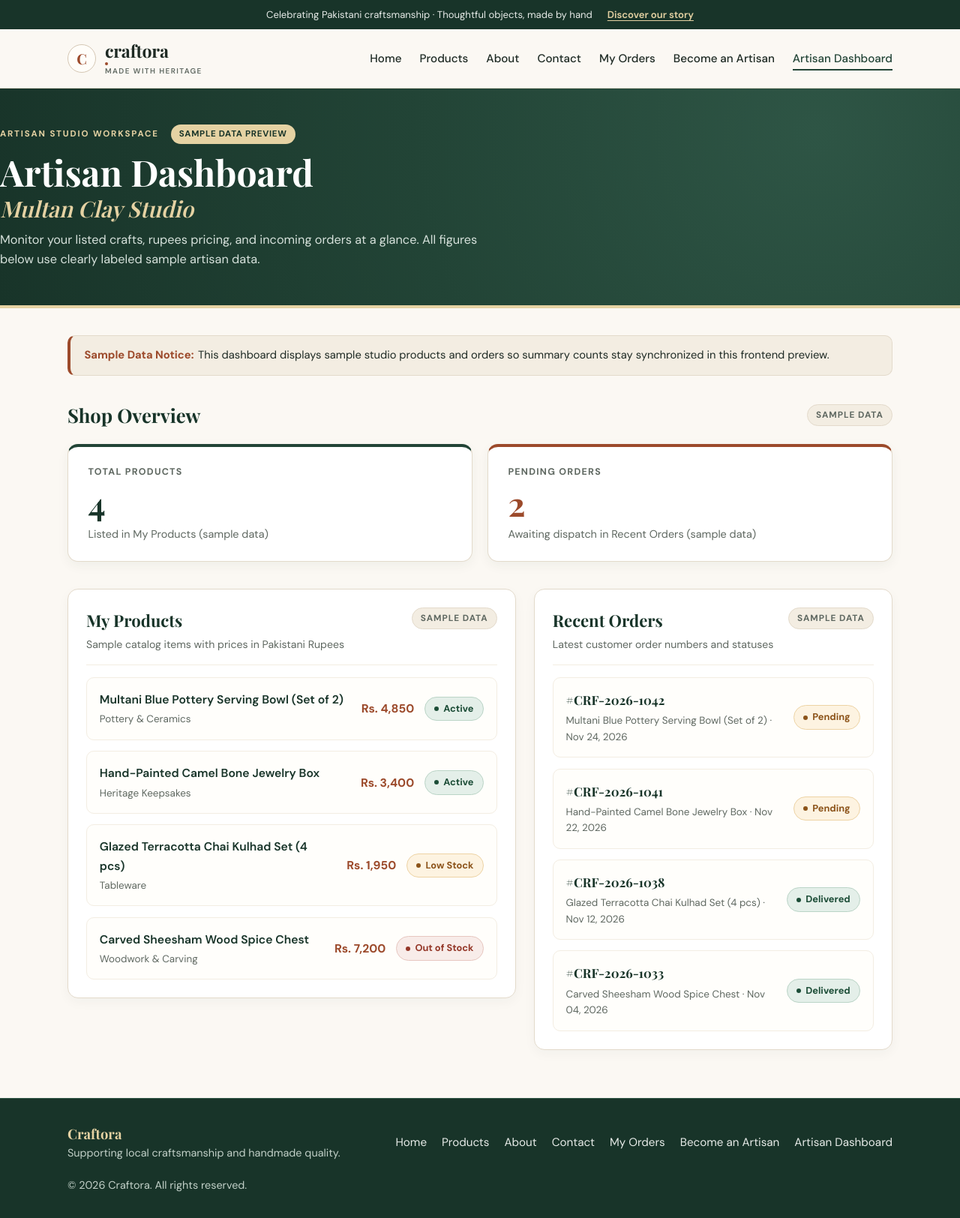
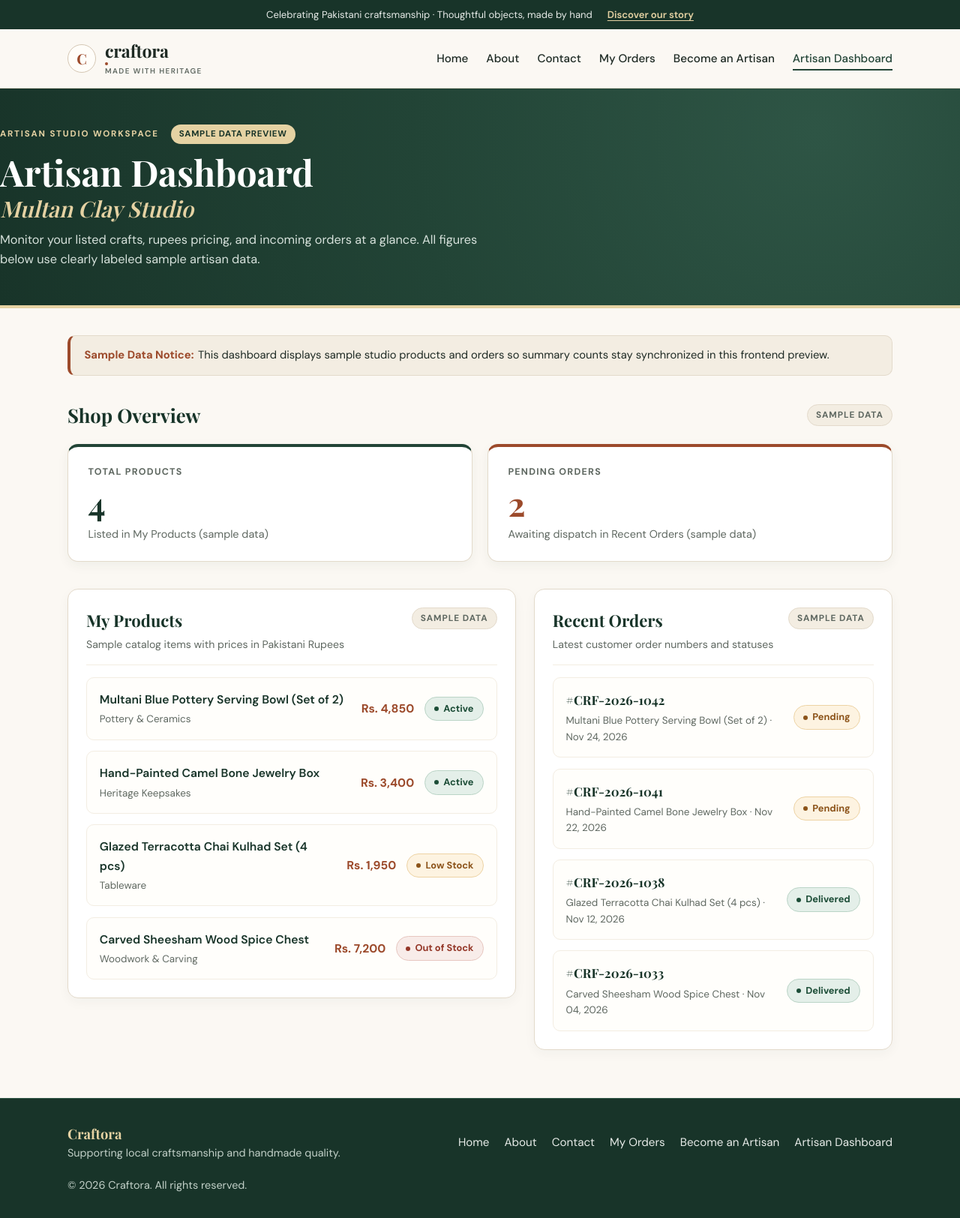
Before and after one commit to MalikSulemanAfzal/SE-B_Group04_Craftora, a plain HTML site: page pages/artisan-dashboard.html in a window 1280 px wide. Shown: the whole page at 75% size. Drawn offline with nearby package versions, Linux system fonts and the light colour scheme; a web font is replaced by a local one.

Commit message:
Remove duplicate dashboard Products links

```diff
--- a/pages/artisan-dashboard.html
+++ b/pages/artisan-dashboard.html
@@ -47,7 +47,6 @@
       <nav id="main-nav" class="site-nav" aria-label="Main navigation">
         <ul class="nav-list">
           <li><a href="../index.html" class="nav-link">Home</a></li>
-          <li><a href="../index.html" class="nav-link">Products</a></li>
           <li><a href="about.html" class="nav-link">About</a></li>
           <li><a href="contact.html" class="nav-link">Contact</a></li>
           <li><a href="order-history.html" class="nav-link">My Orders</a></li>
@@ -221,7 +220,6 @@
       <nav class="footer-nav" aria-label="Footer navigation">
         <ul class="footer-links">
           <li><a href="../index.html">Home</a></li>
-          <li><a href="../index.html">Products</a></li>
           <li><a href="about.html">About</a></li>
           <li><a href="contact.html">Contact</a></li>
           <li><a href="order-history.html">My Orders</a></li>
```
